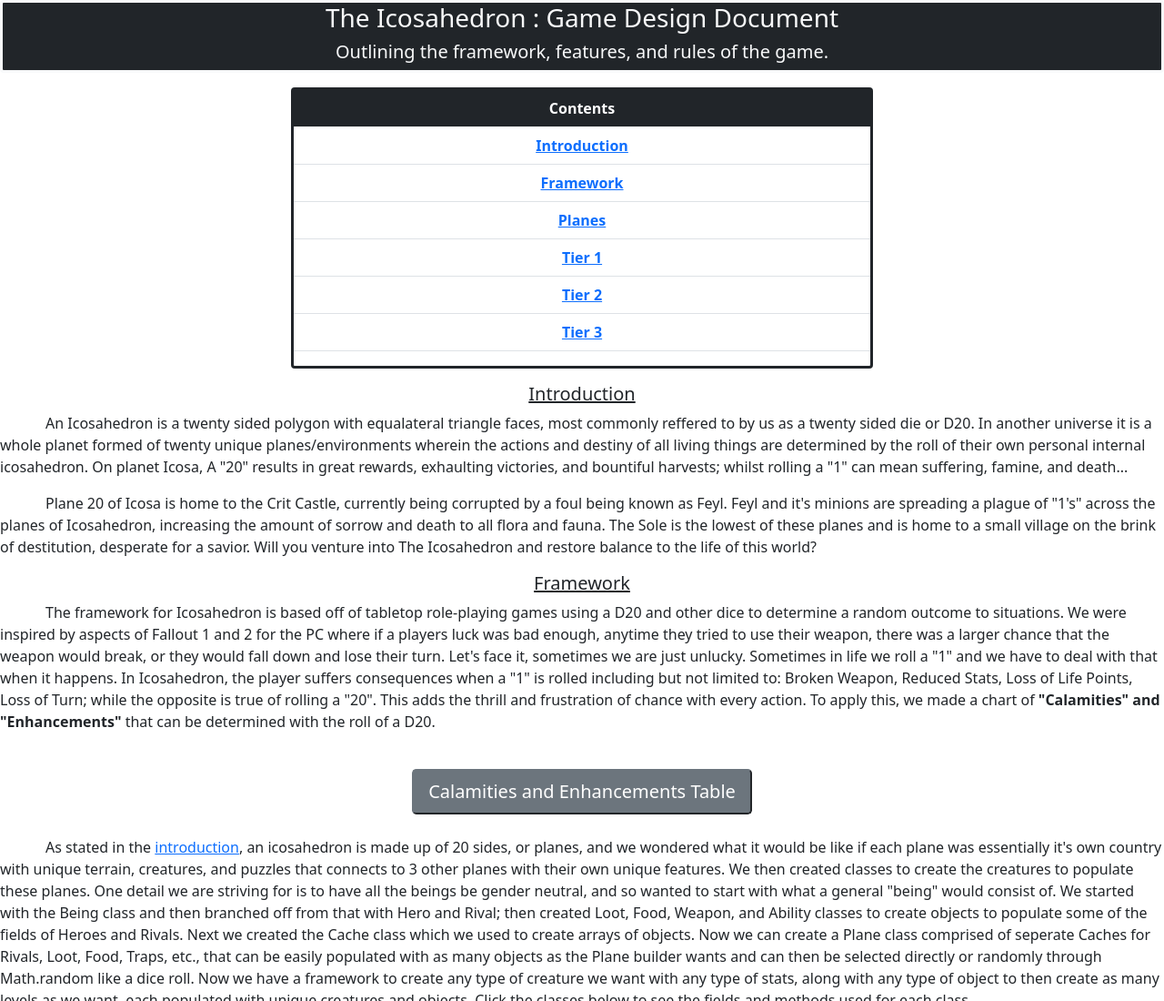
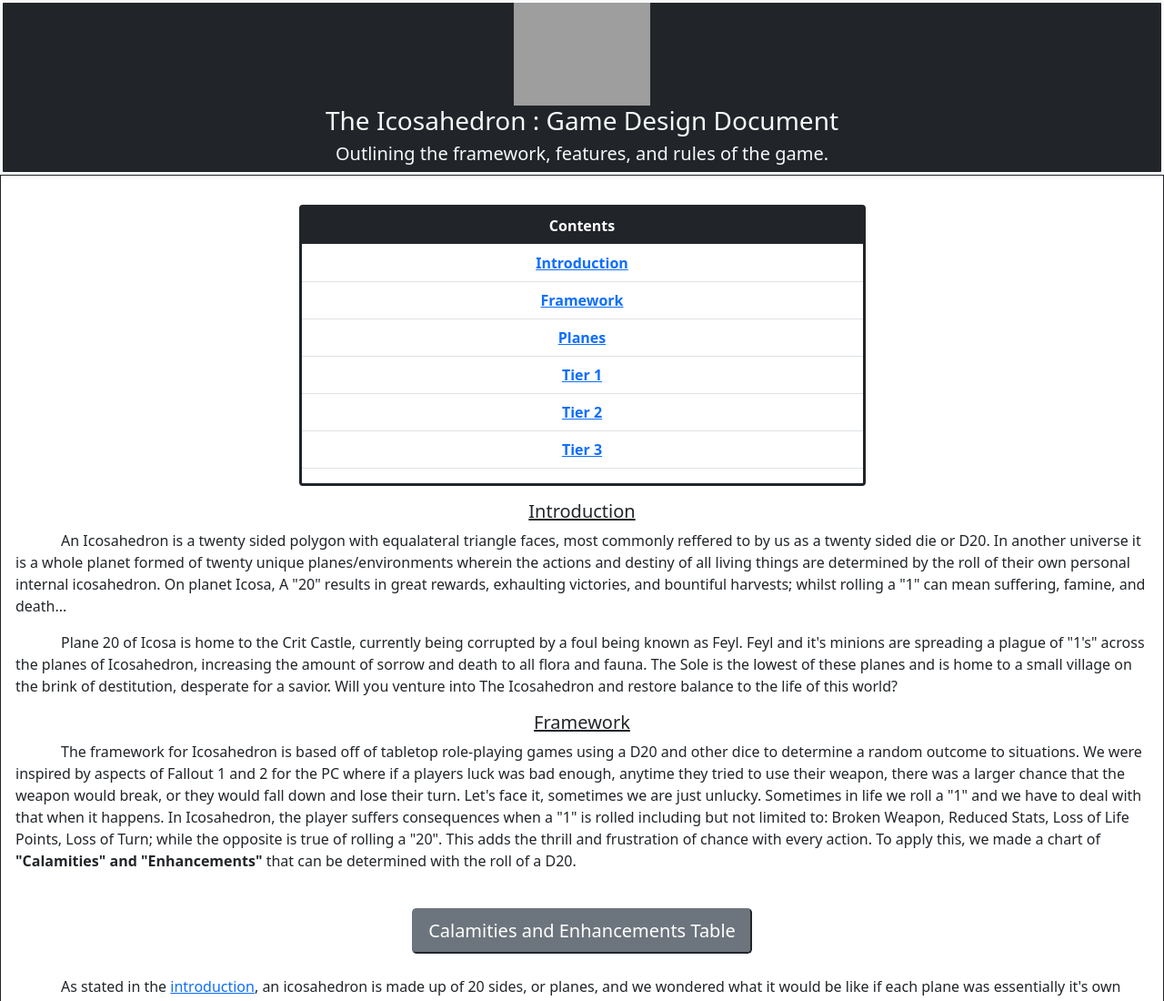
Before and after one commit to N8ofBase/Icosahedron, a plain HTML site: page index.html in a window 1280 px wide. Shown: the top 1100 px of the page at 91% size. Drawn offline with nearby package versions, Linux system fonts and the light colour scheme; grey boxes are pictures that could not be loaded.

Commit message:
Added Logo

```diff
--- a/index.html
+++ b/index.html
@@ -4,7 +4,7 @@
 <head>
 	<meta charset="utf-8">
 	<meta name="viewport" content="width=device-width">
-	<title>I Crit You Not</title>
+	<title>The Icosahedron</title>
 	<link href="https://cdn.jsdelivr.net/npm/bootstrap@5.0.2/dist/css/bootstrap.min.css" rel="stylesheet" integrity="sha384-EVSTQN3/azprG1Anm3QDgpJLIm9Nao0Yz1ztcQTwFspd3yD65VohhpuuCOmLASjC"
 	 crossorigin="anonymous">
 	<link href="style.css" rel="stylesheet" type="text/css" />
@@ -13,10 +13,16 @@
 <body>
 
 	<header class="bg-dark border border-light border-3 rounded text-center text-light">
-		<h3 id="mainHeading">The Icosahedron : Game Design Document</h3>
+    <div class="container bg-dark mx-auto">
+			<img src="https://www.dropbox.com/s/13qsykorcxod5r6/Ico.png?raw=1" alt="Icosahedron D20 logo" class="" style="width: 150px">
+      <h3 id="mainHeading">The Icosahedron : Game Design Document</h3>
 		<h5>Outlining the framework, features, and rules of the game.</h5>
+    </div>
+
 
 	</header>
+
+  <div class="d-block border border-dark p-3 ">
 	<div id="contents" class="border rounded border-3 border-dark mx-auto w-50 m-3">
 
 		<table class=" table mx-auto text-center ">
@@ -992,7 +998,10 @@ if(this.quantity > 0) {
     </div>
     <div id="tier3">
     </div>
+
+
     </div>
+
     <script src="https://cdn.jsdelivr.net/npm/bootstrap@5.0.2/dist/js/bootstrap.bundle.min.js" integrity="sha384-MrcW6ZMFYlzcLA8Nl+NtUVF0sA7MsXsP1UyJoMp4YLEuNSfAP+JcXn/tWtIaxVXM" crossorigin="anonymous"></script>
     <script src="script.js"></script>
   </body>
```
